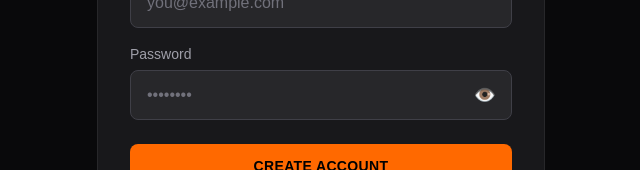
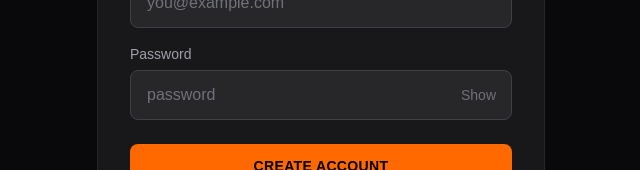
Before and after one commit to kp1153/contractor, a Next.js app: page /register in a window 1280 px wide. Shown: the part 432-602 px from the top of the page, without its empty margins (319-959 px from the left). Built offline with nearby package versions, Linux system fonts and the light colour scheme.

Commit message:
fix encoding register login

```diff
--- a/app/register/page.js
+++ b/app/register/page.js
@@ -35,47 +35,40 @@ export default function RegisterPage() {
           <div className="w-10 h-10 bg-orange-500 rounded-lg flex items-center justify-center font-black text-black text-lg">C</div>
           <span className="font-black text-2xl tracking-tight">ContractorDesk</span>
         </div>
-
         <div className="bg-zinc-900 border border-zinc-800 rounded-2xl p-8">
           <h1 className="text-2xl font-black mb-2">Create account</h1>
           <p className="text-zinc-500 text-sm mb-6">Start managing your sites today</p>
-
           {error && (
             <div className="bg-red-500/10 border border-red-500/30 text-red-400 text-sm px-4 py-3 rounded-lg mb-4">
               {error}
             </div>
           )}
-
           <div className="mb-4">
             <label className="block text-zinc-400 text-sm mb-1.5">Full Name</label>
             <input type="text" placeholder="Your name" value={name}
               onChange={(e) => setName(e.target.value)} className={inputClass} />
           </div>
-
           <div className="mb-4">
             <label className="block text-zinc-400 text-sm mb-1.5">Email</label>
             <input type="email" placeholder="you@example.com" value={email}
               onChange={(e) => setEmail(e.target.value)} className={inputClass} />
           </div>
-
           <div className="mb-6">
             <label className="block text-zinc-400 text-sm mb-1.5">Password</label>
             <div className="relative">
-              <input type={show ? "text" : "password"} placeholder="••••••••" value={password}
+              <input type={show ? "text" : "password"} placeholder="password" value={password}
                 onChange={(e) => setPassword(e.target.value)}
                 className={inputClass + " pr-12"} />
               <span onClick={() => setShow(!show)}
-                className="absolute right-4 top-1/2 -translate-y-1/2 cursor-pointer text-zinc-500 hover:text-zinc-300 text-lg">
-                {show ? "🙈" : "👁️"}
+                className="absolute right-4 top-1/2 -translate-y-1/2 cursor-pointer text-zinc-500 hover:text-zinc-300 text-sm font-medium">
+                {show ? "Hide" : "Show"}
               </span>
             </div>
           </div>
-
           <button onClick={handleSubmit}
             className="w-full py-3 bg-orange-500 hover:bg-orange-600 text-black font-black rounded-lg transition-colors text-sm uppercase tracking-wide">
             Create Account
           </button>
-
           <p className="text-center text-zinc-500 text-sm mt-6">
             Already have an account?{" "}
             <a href="/login" className="text-orange-400 hover:text-orange-300 font-medium">Sign in</a>
```
